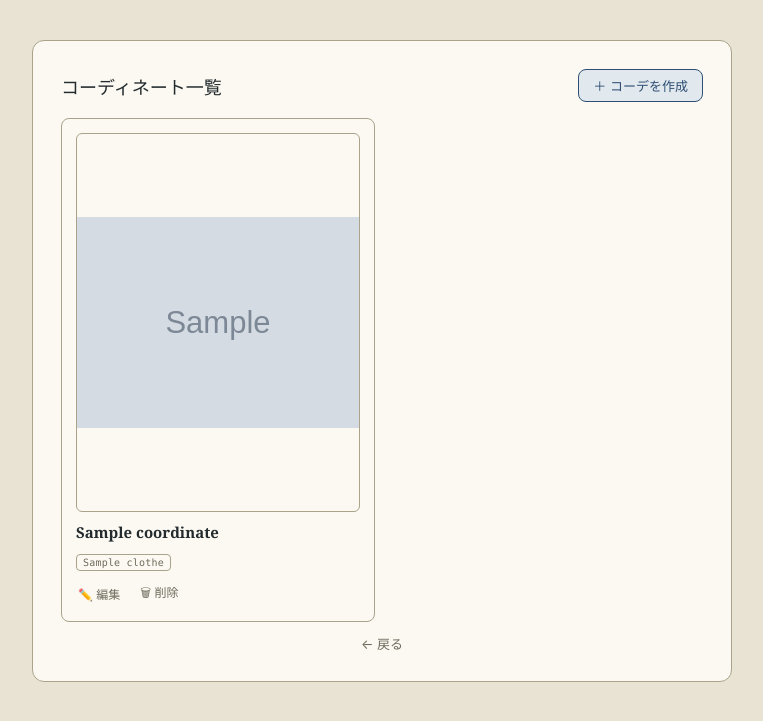
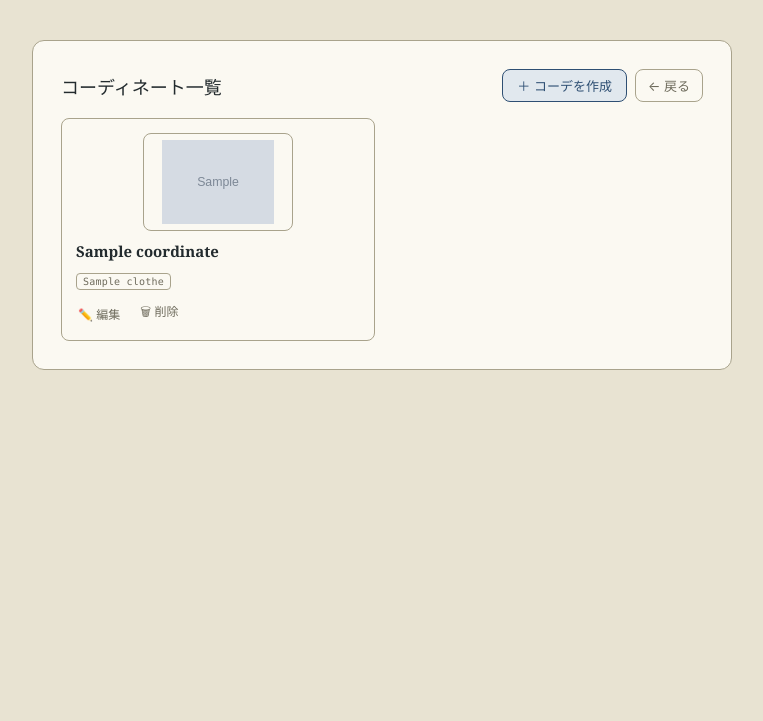
Before and after one commit to marcy-mhib/my-closet-app, a Flask app: page /coordinates in a window 1280 px wide. Shown: the part 66-787 px from the top of the page, without its empty margins (258-1021 px from the left). Run offline with Flask 3, Linux system fonts and the light colour scheme; a user stored in the database is signed in; tables that the repository leaves empty hold one stand-in row (values such as "Sample post"); grey boxes marked "Sample" are stand-in pictures.

Commit message:
Compact coordinate thumbnails and move back button to header
Stack coordinate item thumbnails into one overlapping panel sized
per category (head-to-toe silhouette) instead of separate boxed
images, and move the coordinates list back link next to the create
button.

Co-Authored-By: Claude Sonnet 5 <noreply@anthropic.com>

```diff
--- a/static/css/style.css
+++ b/static/css/style.css
@@ -157,6 +157,29 @@ body {
 .add-btn:hover {
     background: var(--indigo);
     color: var(--paper);
+}
+
+/* 見出し右側に「作成」と「戻る」を横並びで置くためのラッパー */
+.header-actions {
+    display: flex;
+    align-items: center;
+    gap: 8px;
+    flex-shrink: 0;
+}
+
+.header-back-btn {
+    border: 1px solid var(--thread);
+    border-radius: 8px;
+    padding: 6px 12px;
+    font-size: 13px;
+    color: var(--ink-muted);
+    text-decoration: none;
+    white-space: nowrap;
+}
+
+.header-back-btn:hover {
+    border-color: var(--indigo);
+    color: var(--indigo);
 }
 
 .clothes-grid {
@@ -724,25 +747,55 @@ body {
     margin-top: 8px;
 }
 
+/* サムネイルは1枚の細長いパネルにまとめ、上下を少し重ねて「着ている」ように見せる */
 .coordinate-thumbs {
     display: flex;
     flex-direction: column;
-    gap: 6px;
-    margin-bottom: 10px;
+    gap: 0;
+    width: 100%;
+    max-width: 150px;
+    margin: 0 auto 10px;
+    padding: 6px 0;
+    border: 1px solid var(--thread);
+    border-radius: 8px;
+    background: var(--paper);
+    overflow: hidden;
 }
 
 .coordinate-thumb {
     width: 100%;
-    aspect-ratio: 3 / 4;
-    border-radius: 6px;
+    height: 84px;
     overflow: hidden;
-    background: var(--paper);
-    border: 1px solid var(--thread);
     display: flex;
     align-items: center;
     justify-content: center;
-    font-size: 22px;
+    font-size: 20px;
     flex-shrink: 0;
+}
+
+/* 隣り合うアイテムをわずかに重ねて、境目を目立たせない */
+.coordinate-thumb + .coordinate-thumb {
+    margin-top: -8px;
+}
+
+.coordinate-thumb.thumb-accessory {
+    height: 44px;
+}
+
+.coordinate-thumb.thumb-outer {
+    height: 96px;
+}
+
+.coordinate-thumb.thumb-tops {
+    height: 90px;
+}
+
+.coordinate-thumb.thumb-bottoms {
+    height: 108px;
+}
+
+.coordinate-thumb.thumb-shoes {
+    height: 52px;
 }
 
 .coordinate-thumb img {
--- a/templates/coordinates.html
+++ b/templates/coordinates.html
@@ -4,15 +4,26 @@
 <div class="form-container" style="max-width:700px;">
     <div class="section-header" style="padding:0 0 16px; border-bottom:none;">
         <h1 style="font-size:18px; font-weight:500; margin:0;">コーディネート一覧</h1>
-        <a href="/coordinates/new" class="add-btn">＋ コーデを作成</a>
+        <div class="header-actions">
+            <a href="/coordinates/new" class="add-btn">＋ コーデを作成</a>
+            <a href="/" class="header-back-btn">← 戻る</a>
+        </div>
     </div>
     {% if coordinates %}
+    {# カテゴリごとにサムネイルの高さを変えて、頭〜足元の人型シルエットに近い見え方にする #}
+    {% set thumb_classes = {
+        'アクセサリー': 'thumb-accessory',
+        'アウター': 'thumb-outer',
+        'トップス': 'thumb-tops',
+        'ボトムス': 'thumb-bottoms',
+        'シューズ': 'thumb-shoes'
+    } %}
     <div class="coordinate-list">
         {% for c in coordinates %}
         <div class="coordinate-card">
             <div class="coordinate-thumbs">
                 {% for item in coord_thumbs.get(c.id, []) %}
-                <div class="coordinate-thumb">
+                <div class="coordinate-thumb {{ thumb_classes.get(item.category, 'thumb-other') }}">
                     {% if item.images %}
                     <img src="{{ url_for('static', filename=item.images[0].image_path) }}" alt="{{ item.name }}">
                     {% else %}
@@ -20,7 +31,7 @@
                     {% endif %}
                 </div>
                 {% else %}
-                <div class="coordinate-thumb"><span class="no-image">👕</span></div>
+                <div class="coordinate-thumb thumb-tops"><span class="no-image">👕</span></div>
                 {% endfor %}
             </div>
             <a href="/coordinates/{{ c.id }}" class="coordinate-name">{{ c.name }}</a>
@@ -44,6 +55,5 @@
     {% else %}
     <div class="empty-state">まだコーディネートが登録されていません。</div>
     {% endif %}
-    <a href="/" class="back-link">← 戻る</a>
 </div>
 {% endblock %}
```
